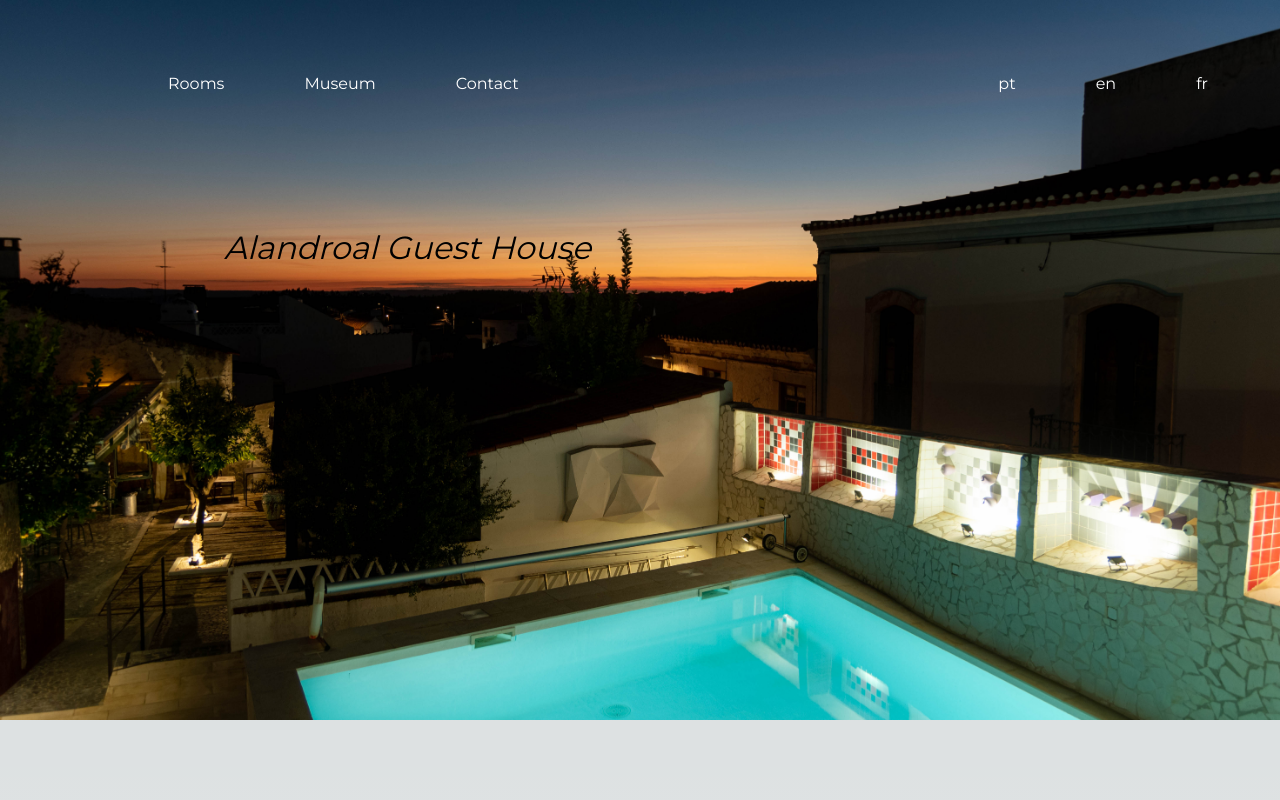
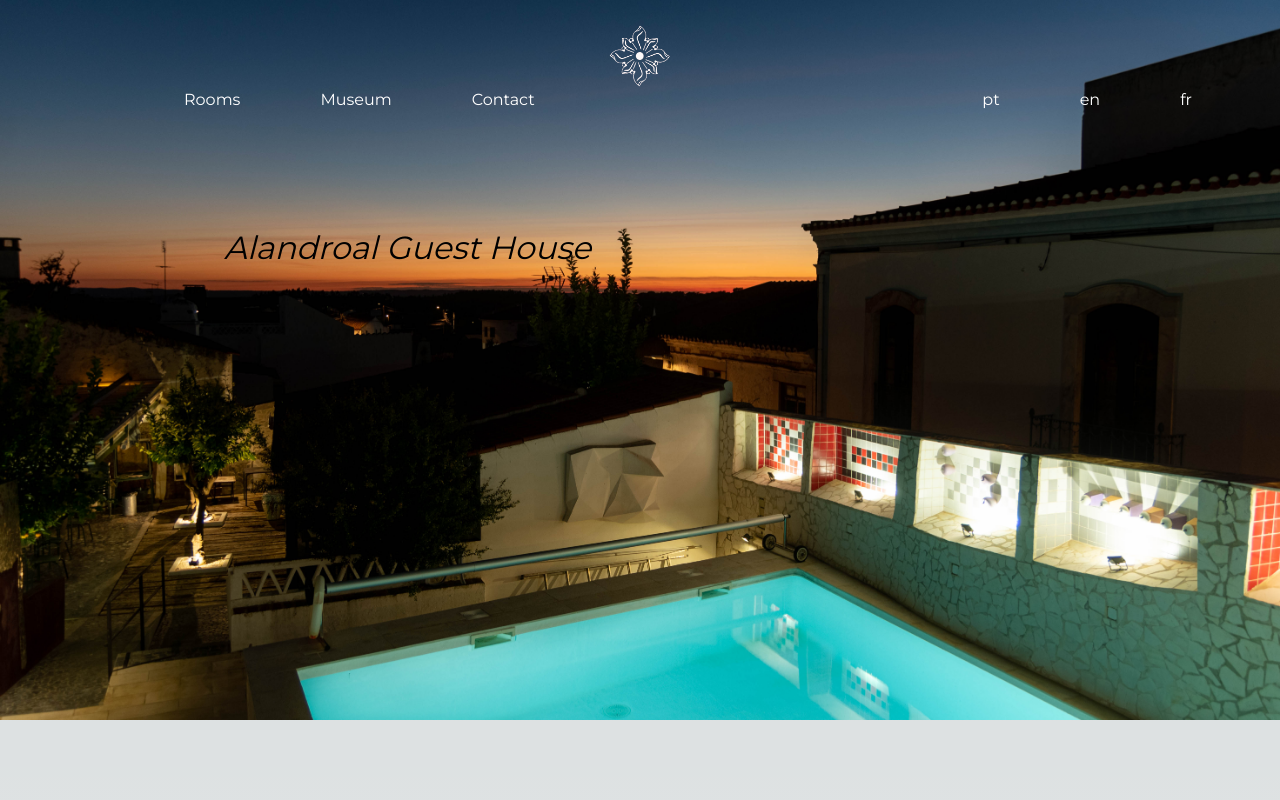
Before and after one commit to joaorsmatos02/AlandroalGuestHouse, a Next.js app: page / in a window 1280 px wide. Shown: the top 800 px of the page. Built offline with nearby package versions, Linux system fonts and the light colour scheme.

Commit message:
add logo

```diff
--- a/src/app/components/navbar/Navbar.module.css
+++ b/src/app/components/navbar/Navbar.module.css
@@ -1,4 +1,5 @@
 .topBar {
+  padding: 1em;
   width: 100%;
   background-color: transparent;
   top: 0;
@@ -7,6 +8,7 @@
   height: 7em;
   display: flex;
   justify-content: space-between;
+  position: relative;
 }
 
 .topBar.scrolled {
--- a/src/app/components/navbar/Navbar.tsx
+++ b/src/app/components/navbar/Navbar.tsx
@@ -2,6 +2,7 @@
 import { useEffect, useState } from 'react';
 import Link from 'next/link';
 import styles from './Navbar.module.css';
+import Image from 'next/image';
 
 export default function NavBar() {
   const [scrolling, setScrolling] = useState(false);
@@ -36,6 +37,13 @@ export default function NavBar() {
             <Link href="/contact">Contact</Link>
           </li>
         </ul>
+        <Image
+          src="/images/Rural_Alberto_Logo.png"
+          alt="Logo"
+          layout='fill'
+          objectFit='contain'
+          style={{ padding: '1.5em' }}
+        />
         <ul className={styles.navigation}>
           <li>
             <Link href="/pt">pt</Link>
```
Also changed, not shown: public/images/Rural_Alberto_Logo.png (added).
